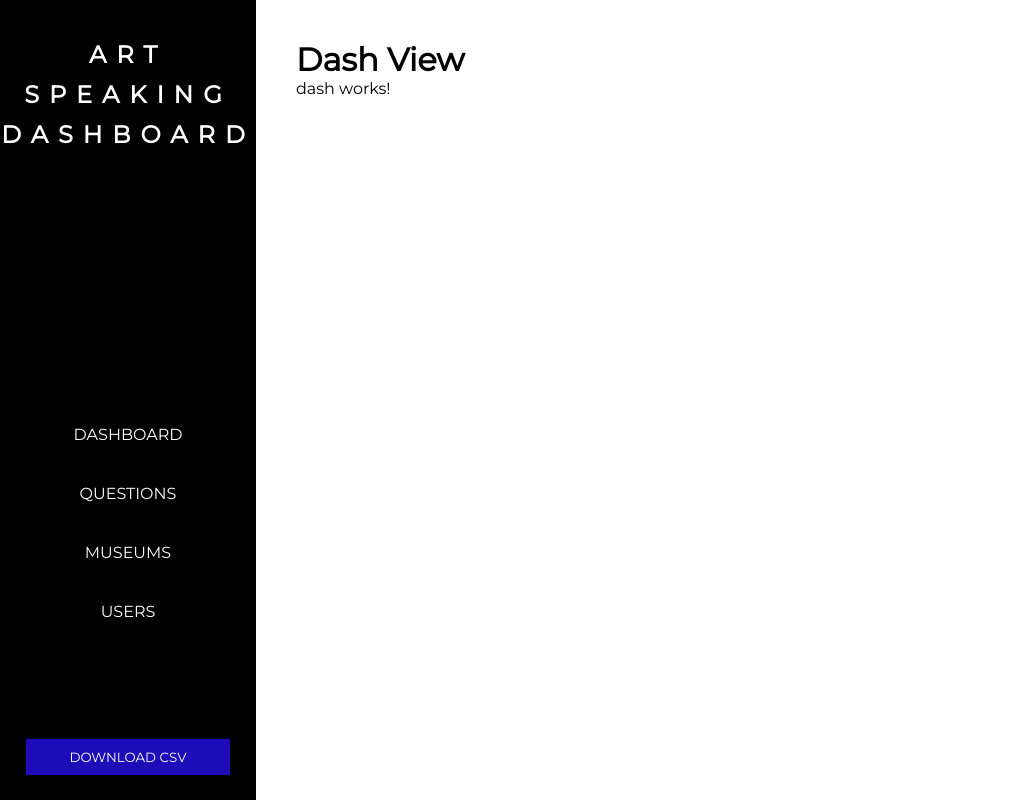
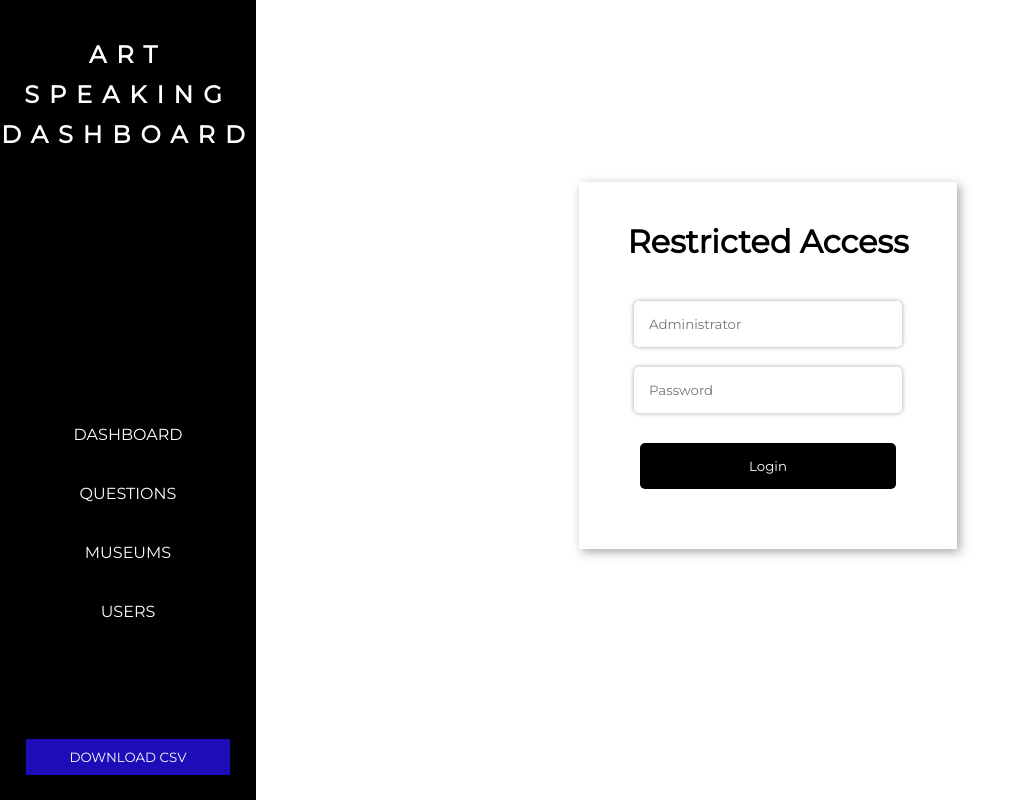
Before and after one commit to AlbertoCaballero/as-dashboard, an Angular app: page / in a window 1280 px wide. Shown: the whole page, without its empty margins (0-1025 px from the left). Built offline with nearby package versions, Linux system fonts and the light colour scheme.

Commit message:
Login component added

```diff
--- a/src/app/app-routing.module.ts
+++ b/src/app/app-routing.module.ts
@@ -4,10 +4,12 @@ import { DashComponent } from './dash/dash.component';
 import { QuestionsComponent } from './questions/questions.component';
 import { UsersComponent } from './users/users.component';
 import { MuseumsComponent } from './museums/museums.component';
+import { LoginComponent } from './login/login.component';
 
 
 const routes: Routes = [
-  { path: "", component: DashComponent },
+  { path: "", component: LoginComponent },
+  { path: "login", component: LoginComponent },
   { path: "dash", component: DashComponent },
   { path: "questions", component: QuestionsComponent},
   { path: "museums", component: MuseumsComponent },
--- a/src/app/app.module.ts
+++ b/src/app/app.module.ts
@@ -7,6 +7,7 @@ import { DashComponent } from './dash/dash.component';
 import { QuestionsComponent } from './questions/questions.component';
 import { MuseumsComponent } from './museums/museums.component';
 import { UsersComponent } from './users/users.component';
+import { LoginComponent } from './login/login.component';
 
 @NgModule({
   declarations: [
@@ -14,7 +15,8 @@ import { UsersComponent } from './users/users.component';
     DashComponent,
     QuestionsComponent,
     MuseumsComponent,
-    UsersComponent
+    UsersComponent,
+    LoginComponent
   ],
   imports: [
     BrowserModule,
--- /dev/null
+++ b/src/app/login/login.component.html
@@ -0,0 +1,9 @@
+<div class="login-container">
+    <div class="login">
+        <h1>Restricted Access</h1>
+        <input type="text" placeholder="Administrator" class="input">
+        <input type="password" placeholder="Password" class="input">
+        <br>
+        <input type="button" value="Login" class="button">
+    </div>
+</div>
--- /dev/null
+++ b/src/app/login/login.component.scss
@@ -0,0 +1,46 @@
+.login-container {
+    background-color: white;
+    text-align: center;
+    margin-left: 30%;
+    margin-right: 30%;
+    margin-top: 15%;
+    padding: 40px;
+    box-shadow: 3px 3px 10px 0px rgba(0,0,0,0.35);
+
+    h1 {
+        margin-bottom: 20px;
+    }
+
+    .input {
+        width: 80%;
+        margin-top: 20px;
+        padding: 15px;
+        border-width: 0;
+        border-radius: 5px;
+        box-shadow: 0px 0px 5px 0px rgba(0,0,0,0.35);
+        transition: 0.3s;
+
+        &:hover {
+            box-shadow: 3px 3px 10px 0px rgba(0,0,0,0.35);
+            transition: 0.3s;
+        }
+    }
+
+    .button {
+        margin-top: 30px;
+        margin-bottom: 20px;
+        border-width: 0;
+        border-radius: 5px;
+        padding: 15px;
+        width: 86%;
+        background-color: black;
+        color: white;
+        transition: 0.3s;
+
+        &:hover {
+            cursor: pointer;
+            box-shadow: 3px 3px 10px 0px rgba(0,0,0,0.35);
+            transition: 0.3s;
+        }
+    }
+}
--- /dev/null
+++ b/src/app/login/login.component.ts
@@ -0,0 +1,15 @@
+import { Component, OnInit } from '@angular/core';
+
+@Component({
+  selector: 'app-login',
+  templateUrl: './login.component.html',
+  styleUrls: ['./login.component.scss']
+})
+export class LoginComponent implements OnInit {
+
+  constructor() { }
+
+  ngOnInit(): void {
+  }
+
+}
```
Also changed, not shown: 1 other file (tests, documents, lock files or other folders).
